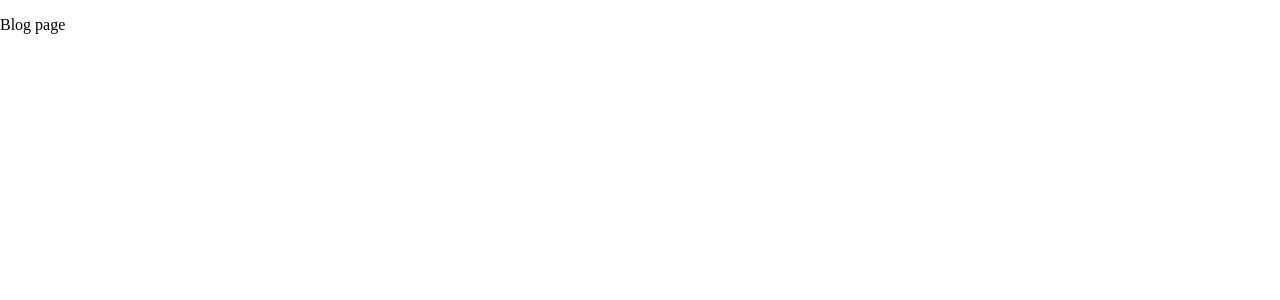
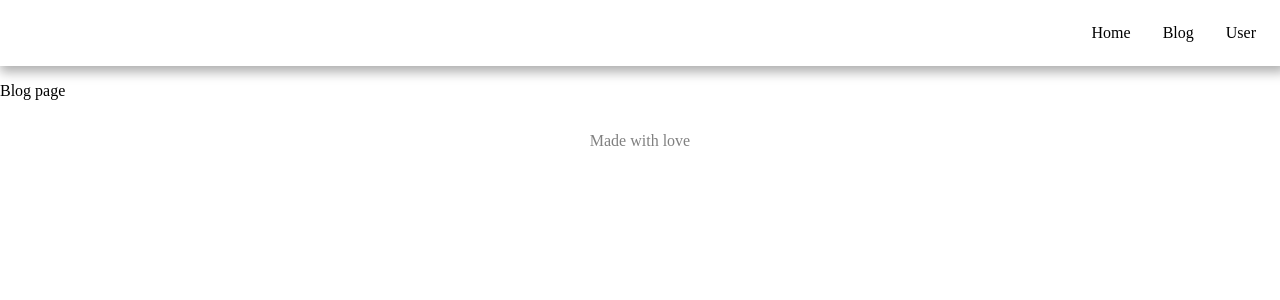
Before and after one commit to DimasNuryadin/Latihan-NextJs, a Next.js app: page /blog in a window 1280 px wide. Shown: the top 300 px of the page. Built offline with nearby package versions, Linux system fonts and the light colour scheme.

Commit message:
create layout page

```diff
--- /dev/null
+++ b/components/Layout/Layout.module.css
@@ -0,0 +1,9 @@
+.container {
+  height: 100%;
+  display: flex;
+  flex-direction: column;
+}
+
+.content {
+  flex: 1;
+}
--- /dev/null
+++ b/components/Layout/index.tsx
@@ -0,0 +1,19 @@
+import { ReactNode } from "react";
+import Footer from "../Footer";
+import Header from "../Header";
+import styles from "./Layout.module.css"
+
+interface LayoutProps {
+  children: ReactNode
+}
+
+export default function Layout(props: LayoutProps) {
+  const { children } = props;
+  return (
+    <div className={styles.container}>
+      <Header />
+      <div className={styles.content}>{children}</div>
+      <Footer />
+    </div>
+  )
+}
--- a/pages/blog.tsx
+++ b/pages/blog.tsx
@@ -1,7 +1,9 @@
+import Layout from "@/components/Layout";
+
 export default function Blog() {
   return (
-    <div>
+    <Layout>
       <p>Blog page</p>
-    </div>
+    </Layout>
   )
 }
--- a/pages/users/index.tsx
+++ b/pages/users/index.tsx
@@ -1,5 +1,9 @@
+import Layout from "@/components/Layout";
+
 export default function UsersPage() {
   return (
-    <div>UsersPage</div>
+    <Layout>
+      <p>UsersPage</p>
+    </Layout>
   )
 }
--- a/styles/globals.css
+++ b/styles/globals.css
@@ -7,6 +7,7 @@
   padding: 0;
   max-width: 1400px;
   margin: auto;
+  height: 100%;
 }
 
 a {
@@ -14,6 +15,6 @@
   text-decoration: none;
 }
 
-.title {
-  color: red;
+#_next {
+  height: 100%;
 }
```
Also changed, not shown: pages/index.tsx (+3 -6 lines).
